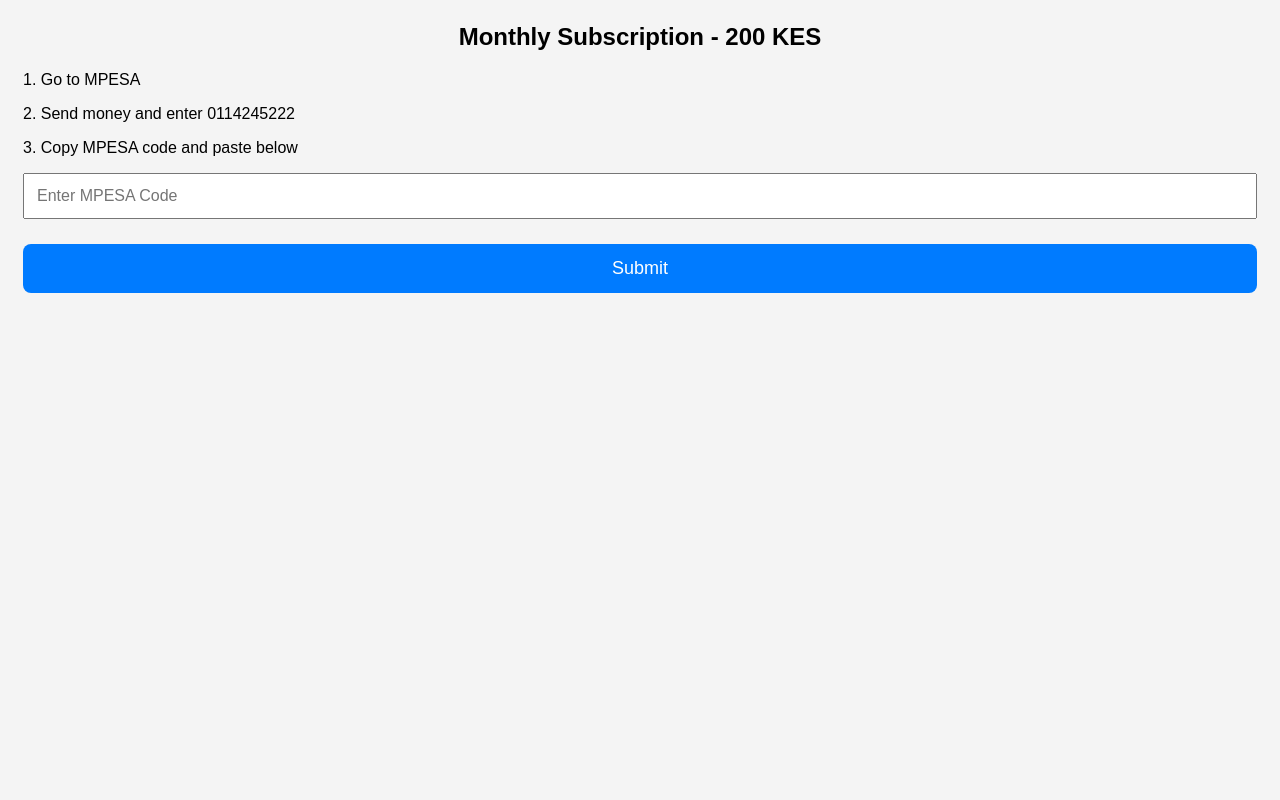
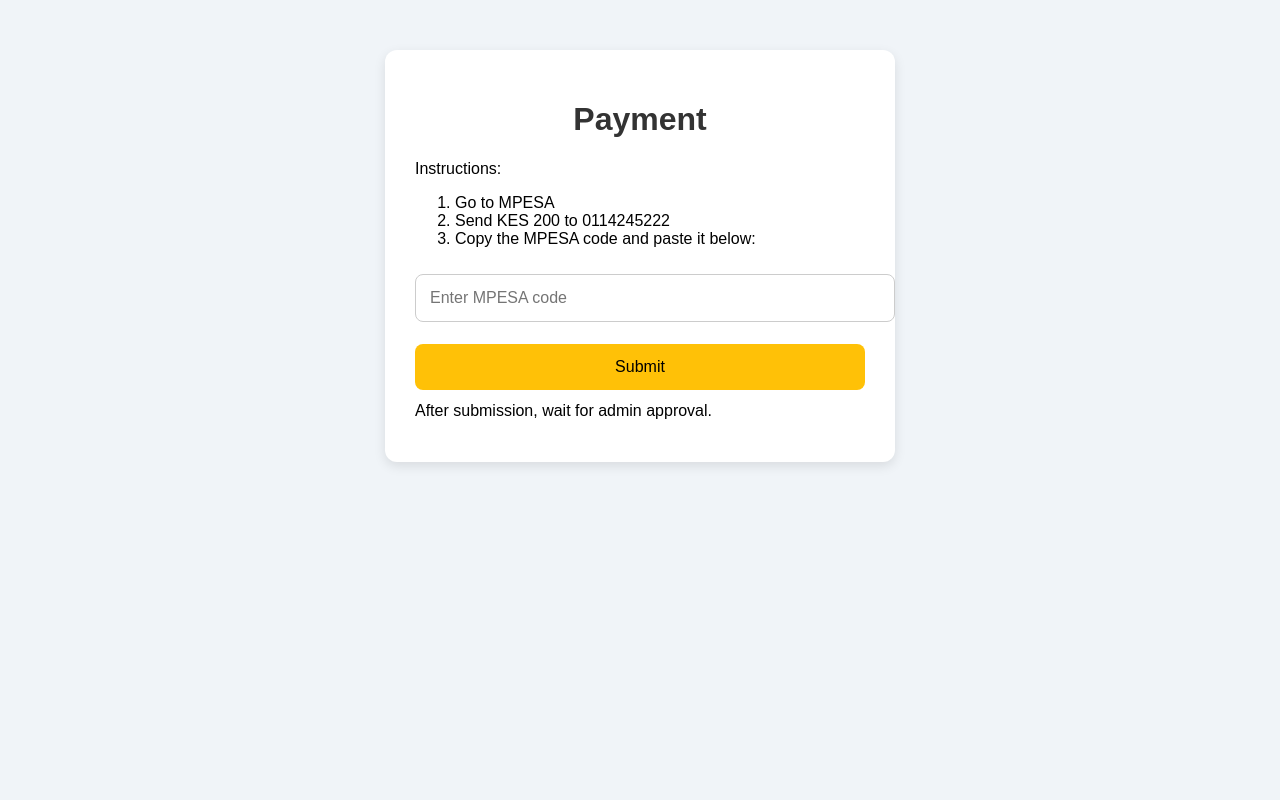
Before and after one commit to devbilly789-dotcom/nursing-portal, a Django app: template templates/payment.html in a window 1280 px wide. Run offline with Django 5.2, Linux system fonts and the light colour scheme; the template is opened without the code that fills it, so the values that code supplies are empty.

Commit message:
Update payment.html

```diff
--- a/templates/payment.html
+++ b/templates/payment.html
@@ -1,21 +1,70 @@
 {% load static %}
-<link rel="stylesheet" href="{% static 'style.css' %}">
-
-<h2>Monthly Subscription - 200 KES</h2>
-
-{% if waiting %}
-    <p style="color: green; font-size: 18px; text-align: center;">
-        Thank you! Your payment has been submitted.<br>
-        Waiting for admin approval...
-    </p>
-{% else %}
-    <p>1. Go to MPESA</p>
-    <p>2. Send money and enter 0114245222</p>
-    <p>3. Copy MPESA code and paste below</p>
-
-    <form method="POST">
-        {% csrf_token %}
-        <input type="text" name="mpesa_code" placeholder="Enter MPESA Code" required>
-        <button type="submit">Submit</button>
-    </form>
-{% endif %}
+<!DOCTYPE html>
+<html lang="en">
+<head>
+    <meta charset="UTF-8">
+    <title>Payment</title>
+    <style>
+        body {
+            font-family: Arial, sans-serif;
+            background-color: #f0f4f8;
+            margin: 0;
+            padding: 0;
+        }
+        .container {
+            max-width: 450px;
+            margin: 50px auto;
+            background-color: #fff;
+            padding: 30px;
+            border-radius: 12px;
+            box-shadow: 0 4px 12px rgba(0,0,0,0.1);
+        }
+        h1 {
+            text-align: center;
+            color: #333;
+        }
+        p {
+            font-size: 16px;
+            margin: 12px 0;
+        }
+        input[type="text"] {
+            width: 100%;
+            padding: 14px;
+            margin: 10px 0;
+            border-radius: 8px;
+            border: 1px solid #ccc;
+            font-size: 16px;
+        }
+        button {
+            width: 100%;
+            padding: 14px;
+            margin-top: 12px;
+            background-color: #ffc107;
+            border: none;
+            border-radius: 8px;
+            font-size: 16px;
+            cursor: pointer;
+        }
+        button:hover {
+            background-color: #e0a800;
+        }
+    </style>
+</head>
+<body>
+    <div class="container">
+        <h1>Payment</h1>
+        <p>Instructions:</p>
+        <ol>
+            <li>Go to MPESA</li>
+            <li>Send KES 200 to 0114245222</li>
+            <li>Copy the MPESA code and paste it below:</li>
+        </ol>
+        <form method="post">
+            {% csrf_token %}
+            <input type="text" name="mpesa_code" placeholder="Enter MPESA code" required>
+            <button type="submit">Submit</button>
+        </form>
+        <p>After submission, wait for admin approval.</p>
+    </div>
+</body>
+</html>
```
